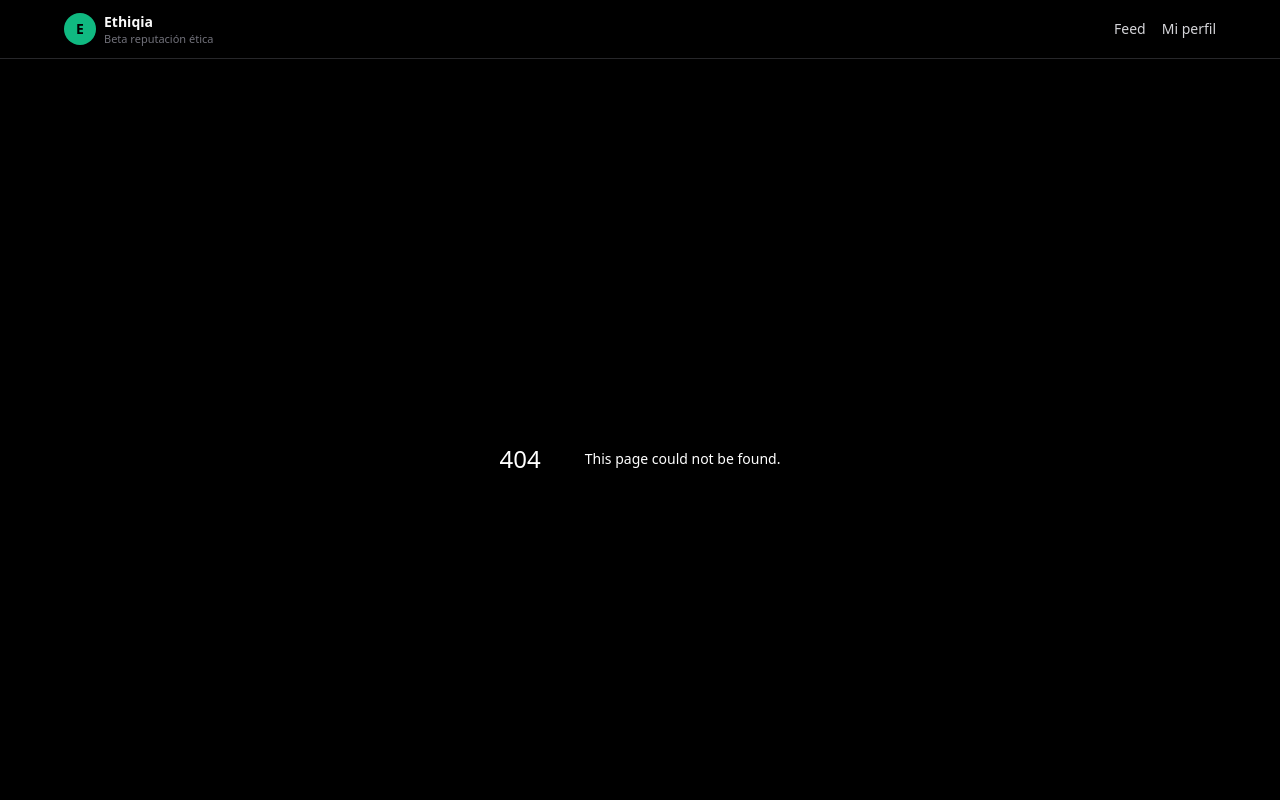
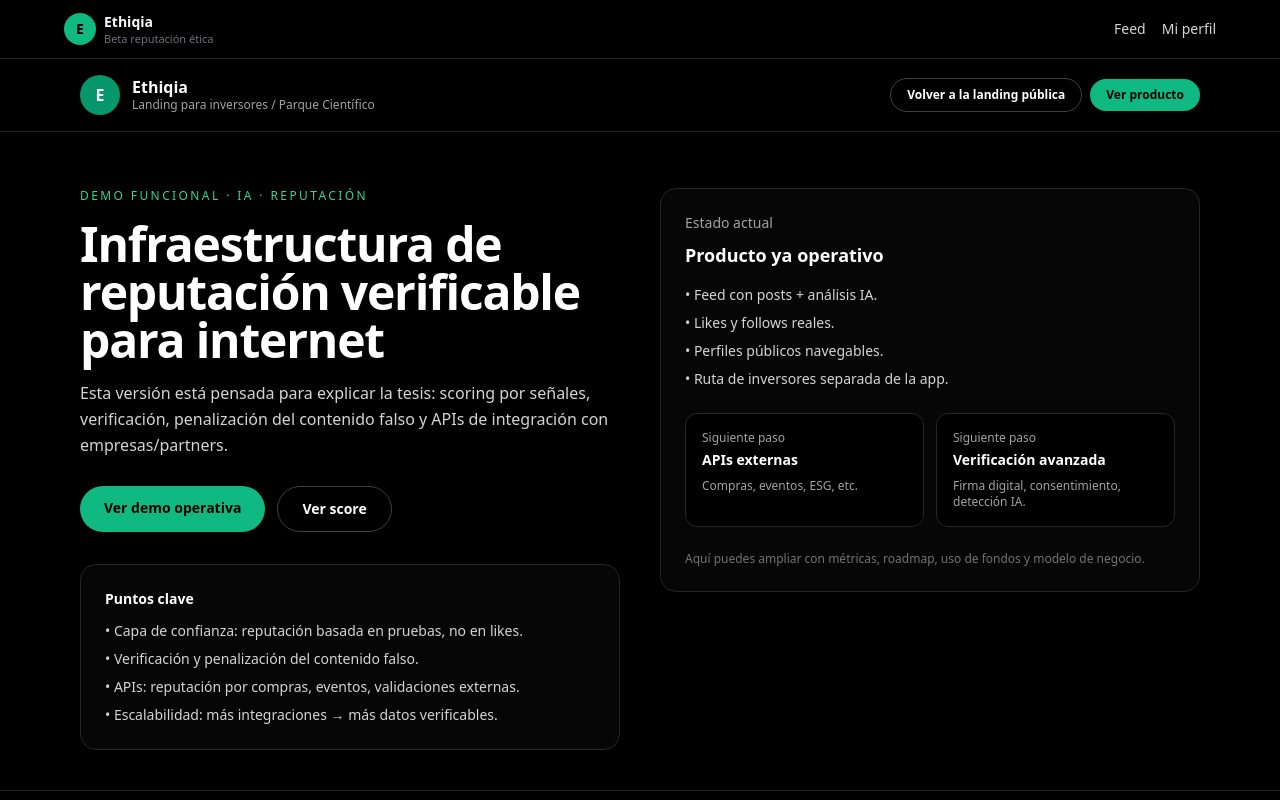
Before and after one commit to veletcosmetics/ethiqia-frontend, a Next.js app: page /investors in a window 1280 px wide. Before the commit this address had no page. Shown: the top 800 px of the page. Built offline with nearby package versions, Linux system fonts and the light colour scheme.

Commit message:
Create page.tsx

```diff
--- /dev/null
+++ b/app/investors/page.tsx
@@ -0,0 +1,122 @@
+import Link from "next/link";
+
+export default function InvestorsPage() {
+  return (
+    <main className="min-h-screen bg-black text-white">
+      <header className="border-b border-neutral-800 bg-black/70 backdrop-blur">
+        <div className="max-w-6xl mx-auto px-4 py-4 flex items-center justify-between">
+          <div className="flex items-center gap-3">
+            <div className="h-10 w-10 rounded-full bg-emerald-600 flex items-center justify-center font-semibold">
+              E
+            </div>
+            <div className="leading-tight">
+              <div className="font-semibold">Ethiqia</div>
+              <div className="text-xs text-neutral-400">
+                Landing para inversores / Parque Científico
+              </div>
+            </div>
+          </div>
+
+          <div className="flex items-center gap-2">
+            <Link
+              href="/"
+              className="rounded-full border border-neutral-700 bg-black px-4 py-2 text-xs font-semibold hover:border-neutral-500"
+            >
+              Volver a la landing pública
+            </Link>
+            <Link
+              href="/feed"
+              className="rounded-full bg-emerald-500 hover:bg-emerald-600 px-4 py-2 text-xs font-semibold text-black"
+            >
+              Ver producto
+            </Link>
+          </div>
+        </div>
+      </header>
+
+      <section className="max-w-6xl mx-auto px-4 pt-14 pb-10">
+        <div className="grid md:grid-cols-2 gap-10 items-start">
+          <div>
+            <div className="text-xs tracking-[0.2em] uppercase text-emerald-400">
+              Demo funcional · IA · Reputación
+            </div>
+
+            <h1 className="mt-4 text-4xl md:text-5xl font-semibold tracking-tight">
+              Infraestructura de reputación verificable para internet
+            </h1>
+
+            <p className="mt-4 text-neutral-300 leading-relaxed">
+              Esta versión está pensada para explicar la tesis: scoring por señales,
+              verificación, penalización del contenido falso y APIs de integración
+              con empresas/partners.
+            </p>
+
+            <div className="mt-7 flex flex-wrap gap-3">
+              <Link
+                href="/feed"
+                className="rounded-full bg-emerald-500 hover:bg-emerald-600 px-6 py-3 text-sm font-semibold text-black"
+              >
+                Ver demo operativa
+              </Link>
+
+              <Link
+                href="/score"
+                className="rounded-full border border-neutral-700 bg-black px-6 py-3 text-sm font-semibold hover:border-neutral-500"
+              >
+                Ver score
+              </Link>
+            </div>
+
+            <div className="mt-8 rounded-2xl border border-neutral-800 bg-neutral-950/60 p-6">
+              <div className="text-sm font-semibold">Puntos clave</div>
+              <ul className="mt-3 space-y-2 text-sm text-neutral-300">
+                <li>• Capa de confianza: reputación basada en pruebas, no en likes.</li>
+                <li>• Verificación y penalización del contenido falso.</li>
+                <li>• APIs: reputación por compras, eventos, validaciones externas.</li>
+                <li>• Escalabilidad: más integraciones → más datos verificables.</li>
+              </ul>
+            </div>
+          </div>
+
+          <div className="rounded-2xl border border-neutral-800 bg-neutral-950/60 p-6">
+            <div className="text-sm text-neutral-400">Estado actual</div>
+            <div className="mt-2 text-lg font-semibold">Producto ya operativo</div>
+            <ul className="mt-4 space-y-2 text-sm text-neutral-300">
+              <li>• Feed con posts + análisis IA.</li>
+              <li>• Likes y follows reales.</li>
+              <li>• Perfiles públicos navegables.</li>
+              <li>• Ruta de inversores separada de la app.</li>
+            </ul>
+
+            <div className="mt-6 grid grid-cols-2 gap-3">
+              <div className="rounded-xl border border-neutral-800 bg-black p-4">
+                <div className="text-xs text-neutral-400">Siguiente paso</div>
+                <div className="mt-1 text-sm font-semibold">APIs externas</div>
+                <div className="mt-2 text-xs text-neutral-400">
+                  Compras, eventos, ESG, etc.
+                </div>
+              </div>
+              <div className="rounded-xl border border-neutral-800 bg-black p-4">
+                <div className="text-xs text-neutral-400">Siguiente paso</div>
+                <div className="mt-1 text-sm font-semibold">Verificación avanzada</div>
+                <div className="mt-2 text-xs text-neutral-400">
+                  Firma digital, consentimiento, detección IA.
+                </div>
+              </div>
+            </div>
+
+            <div className="mt-6 text-xs text-neutral-500">
+              Aquí puedes ampliar con métricas, roadmap, uso de fondos y modelo de negocio.
+            </div>
+          </div>
+        </div>
+      </section>
+
+      <footer className="border-t border-neutral-800">
+        <div className="max-w-6xl mx-auto px-4 py-8 text-xs text-neutral-500">
+          Ruta inversores: /investors — Ruta pública: /
+        </div>
+      </footer>
+    </main>
+  );
+}
```
